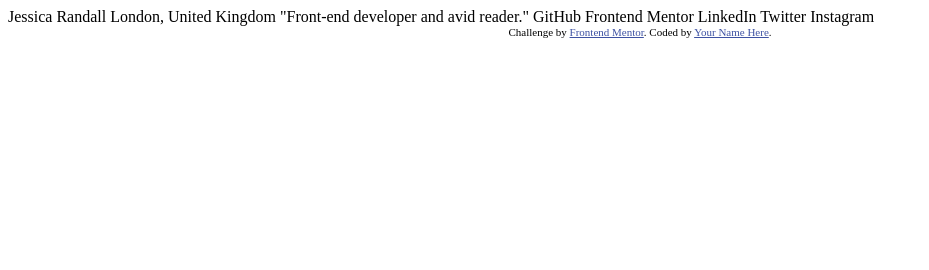
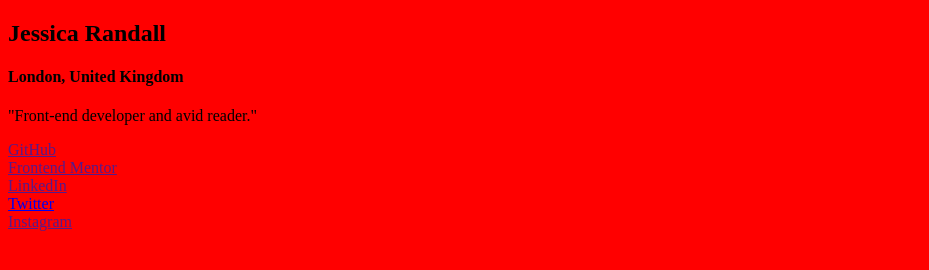
Before and after one commit to obinneji/all-my-links, a plain HTML site: page index.html in a window 1280 px wide. Shown: the whole page, without its empty margins (0-929 px from the left). Drawn offline with Linux system fonts and the light colour scheme.

Commit message:
second commit

```diff
--- a/index.html
+++ b/index.html
@@ -5,30 +5,37 @@
   <meta name="viewport" content="width=device-width, initial-scale=1.0"> <!-- displays site properly based on user's device -->
 
   <link rel="icon" type="image/png" sizes="32x32" href="./assets/images/favicon-32x32.png">
-
+  <link rel="stylesheet" href="style.css">
+  <link href="https://fonts.googleapis.com/css2?family=Inter:wght@100..900&display=swap" rel="stylesheet">
   <title>Frontend Mentor | Social links profile</title>
 
-  <!-- Feel free to remove these styles or customise in your own stylesheet 👍 -->
-  <style>
-    .attribution { font-size: 11px; text-align: center; }
-    .attribution a { color: hsl(228, 45%, 44%); }
-  </style>
 </head>
 <body>
+  <main>
+    <div class="imageContainer"></div>
+    <article>
+      <h2> Jessica Randall</h2>
+      <h4>London, United Kingdom</h4>
+      <p>"Front-end developer and avid reader."</p>
+    </article>
+    <section>
+      <div> <a href="">GitHub</a></div>
+        <div>
+          <a href="">Frontend Mentor</a>
+        </div>
 
-  Jessica Randall
-  London, United Kingdom
-  "Front-end developer and avid reader."
+        <div>
+          <a href="">LinkedIn</a>
+        </div>
 
-  GitHub
-  Frontend Mentor
-  LinkedIn
-  Twitter
-  Instagram
+        <div>
+          <a href="Twitter">Twitter</a>
+        </div>
 
-  <div class="attribution">
-    Challenge by <a href="https://www.frontendmentor.io?ref=challenge" target="_blank">Frontend Mentor</a>.
-    Coded by <a href="#">Your Name Here</a>.
-  </div>
+        <div>
+          <a href="">Instagram</a>
+        </div>
+    </section>
+  </main>
 </body>
 </html>
--- /dev/null
+++ b/style.css
@@ -0,0 +1,3 @@
+body {
+    background: red;
+}
```
